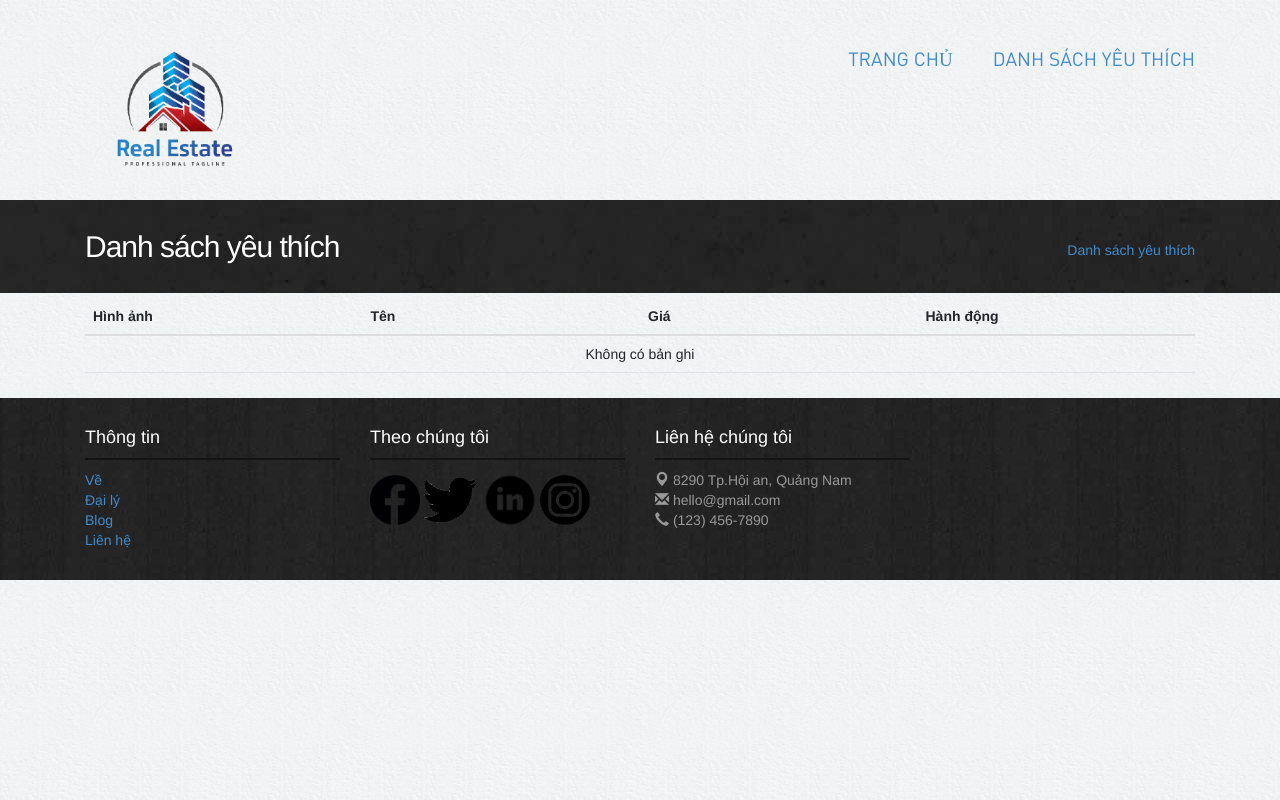
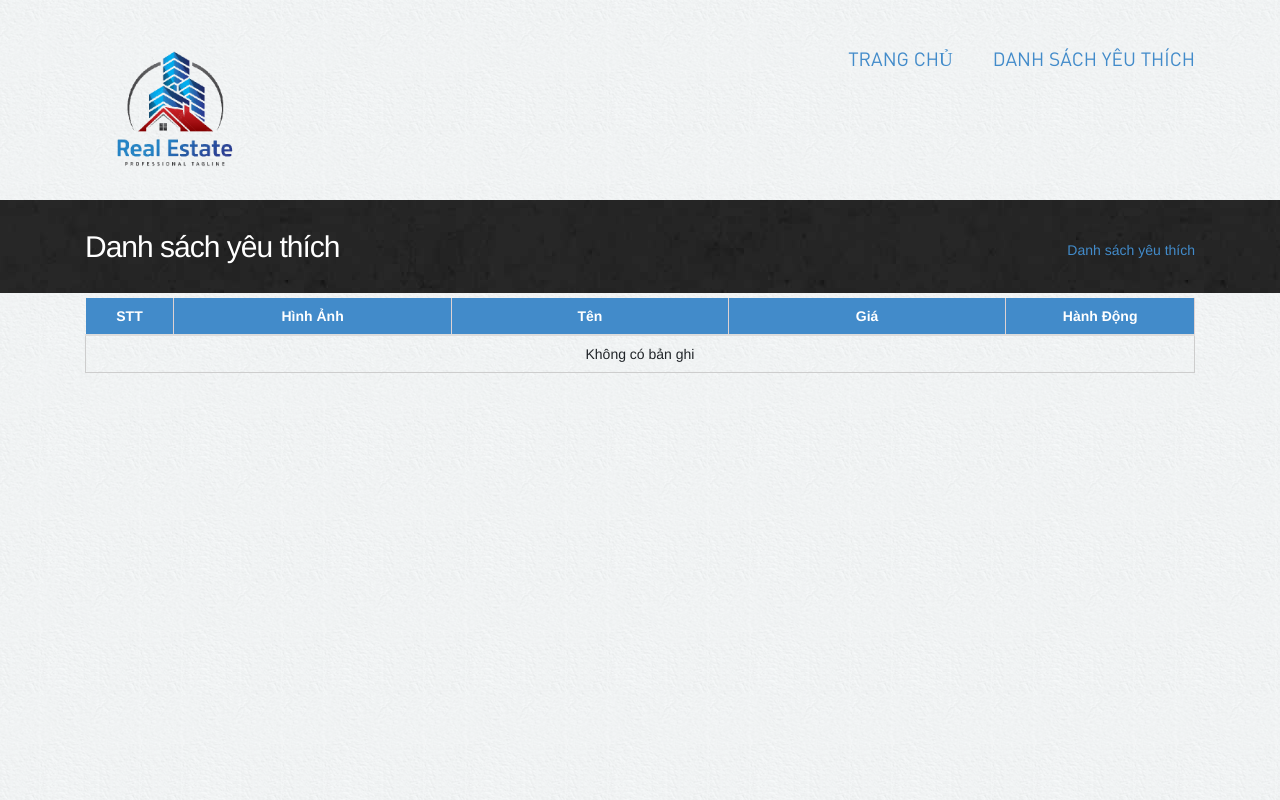
Before and after one commit to phamductrung11/real-estate, an Angular app: page /favourite in a window 1280 px wide. Shown: the top 800 px of the page. Built offline with nearby package versions, Linux system fonts and the light colour scheme.

Commit message:
update list

```diff
--- a/package.json
+++ b/package.json
@@ -10,7 +10,7 @@
   },
   "private": true,
   "dependencies": {
-    "@angular/animations": "~12.0.0",
+    "@angular/animations": "^12.0.5",
     "@angular/common": "~12.0.0",
     "@angular/compiler": "~12.0.0",
     "@angular/core": "~12.0.0",
@@ -23,6 +23,7 @@
     "@popperjs/core": "^2.11.5",
     "bootstrap": "^5.1.3",
     "jquery": "^3.6.0",
+    "ngx-toastr": "^14.3.0",
     "rxjs": "~6.6.0",
     "tslib": "^2.1.0",
     "zone.js": "~0.11.4"
--- a/src/app/app.component.ts
+++ b/src/app/app.component.ts
@@ -1,10 +1,16 @@
-import { Component } from '@angular/core';
+import { Component, OnChanges, SimpleChanges } from '@angular/core';
 
 @Component({
   selector: 'app-root',
   templateUrl: './app.component.html',
   styleUrls: ['./app.component.css']
 })
-export class AppComponent {
+export class AppComponent implements OnChanges {
+
   title = 'real-estate';
+
+  ngOnChanges(changes: SimpleChanges): void {
+    console.log('thay đổi ở master');
+    console.log('simplechang:',changes)
+  }
 }
--- a/src/app/app.module.ts
+++ b/src/app/app.module.ts
@@ -14,6 +14,7 @@ import { HttpClientModule } from '@angular/common/http';
 import { FormsModule, ReactiveFormsModule } from '@angular/forms';
 import { FovouriteComponent } from './component/fovourite/fovourite.component';
 import { BrowserAnimationsModule } from '@angular/platform-browser/animations';
+import { ToastrModule } from 'ngx-toastr';
 @NgModule({
   declarations: [
     AppComponent,
@@ -22,7 +23,7 @@ import { BrowserAnimationsModule } from '@angular/platform-browser/animations';
     ItemReadEstateComponent,
     DetailReadEstateComponent,
     FooterComponent,
-    FovouriteComponent
+    FovouriteComponent,
   ],
   imports: [
     BrowserModule,
@@ -32,7 +33,12 @@ import { BrowserAnimationsModule } from '@angular/platform-browser/animations';
     HttpClientModule,
     FormsModule,
     ReactiveFormsModule,
-    NgbPaginationModule
+    NgbPaginationModule,
+    ToastrModule.forRoot({
+      timeOut: 3000,
+      positionClass: 'toast-top-right',
+      preventDuplicates: true,
+    }),
   ],
   providers: [RealEstateService],
   bootstrap: [AppComponent]
--- a/src/app/component/fovourite/fovourite.component.css
+++ b/src/app/component/fovourite/fovourite.component.css
@@ -0,0 +1,9 @@
+tr th {
+	background: #428bca;
+	color: #fff !important;
+	text-transform: capitalize;
+	border-right: 1px solid #ded2d2;
+}
+tr td {
+  border: 1px solid #CDCDCD;
+}
--- a/src/app/component/fovourite/fovourite.component.html
+++ b/src/app/component/fovourite/fovourite.component.html
@@ -1,27 +1,29 @@
-<div class="container mt-2 mb-2">
+<div class="container mt-2 mb-2" style="height: 500px; overflow-Y:scroll">
   <table class="table table-wishlist table-mobile">
     <thead>
-      <tr>
-        <th class="w-25">Hình ảnh</th>
-        <th class="w-25">Tên</th>
-        <th class="w-25">Giá</th>
-        <th class="w-25">Hành động</th>
+      <tr class="headerTable ">
+        <th class="w-5 text-center">STT</th>
+        <th class="w-25 text-center">Hình ảnh</th>
+        <th class="w-25 text-center">Tên</th>
+        <th class="w-25 text-center">Giá</th>
+        <th class="w-20 text-center">Hành động</th>
       </tr>
     </thead>
     <tbody>
       <ng-container *ngIf="listFavorite?.length > 0 ; else notFound">
-      <tr *ngFor="let item of listFavorite">
-        <td class="product-col">
-          <div class="product">
+      <tr *ngFor="let item of listFavorite;let i=index">
+        <td class="product-col text-center">{{i+1}}</td>
+        <td class="product-col text-center">
+          <div class="product text-center">
             <figure class="product-media"><a href="#"><img
                   [src]="item.avatar" style="height: 100px;width:75%"></a></figure>
           </div>
         </td>
-        <td> <h4 class="product-title">{{item.title}}</h4></td>
-        <td class="price-col">
+        <td class="text-center"> <h4 class="product-title">{{item.title}}</h4></td>
+        <td class="price-col text-center">
           <h4>{{item.price.from | currency: "VND" : true : '1.3-3'}}.000.000 - {{item.price.to | currency: "VND" : true : '1.3-3'}}.000.000</h4>
         </td>
-        <td class="remove-col text-center"><button class="btn btn-secondary btn-sm" (click)="Remove(item.id)"><i class="icon-close"></i> X </button></td>
+        <td class="remove-col text-center"><button class="btn btn-danger " (click)="Remove(item.id)"><i class="icon-close"></i> X </button></td>
       </tr>
       </ng-container>
       <ng-template #notFound>
--- a/src/app/component/fovourite/fovourite.component.ts
+++ b/src/app/component/fovourite/fovourite.component.ts
@@ -1,4 +1,6 @@
+import { Location } from '@angular/common';
 import { Component, OnInit } from '@angular/core';
+import { Router } from '@angular/router';
 import { RealEstateService } from 'src/app/service/real-estate.service';
 
 @Component({
@@ -15,8 +17,9 @@ export class FovouriteComponent implements OnInit {
   }
 
   Remove(id:any){
-    this.listFavorite = this.listFavorite.filter((item:any) => item.id !== id)
+  this.listFavorite = this.listFavorite.filter((item:any) => item.id !== id)
   this.realEstateService.set(this.listFavorite);
+  this.realEstateService.showSuccess('Xóa khỏi danh sách yêu thích thành công', 'Thông báo');
   }
 
 }
--- a/src/app/component/header/header.component.html
+++ b/src/app/component/header/header.component.html
@@ -11,7 +11,7 @@
 
         <ul class="pull-right">
           <li><a [routerLink]="['/']">Trang chủ</a></li>
-          <li><a [routerLink]="['/favourite']">Danh sách yêu thích</a></li>
+          <li><a style="color: #428bca;" (click)="hanldeCart()">Danh sách yêu thích</a></li>
         </ul>
 </div>
 <!-- #Header Starts -->
--- a/src/app/component/header/header.component.ts
+++ b/src/app/component/header/header.component.ts
@@ -1,5 +1,6 @@
 import { Component, OnInit } from '@angular/core';
 import { ActivatedRoute, NavigationEnd, Router } from '@angular/router';
+import { RealEstateService } from 'src/app/service/real-estate.service';
 
 @Component({
   selector: 'app-header',
@@ -9,7 +10,7 @@ import { ActivatedRoute, NavigationEnd, Router } from '@angular/router';
 export class HeaderComponent implements OnInit {
   currentUrl:any;
   nameUrl:any;
-  constructor(public router:Router) {
+  constructor(public router:Router, public realEstateService: RealEstateService) {
   }
 
   ngOnInit(): void {
@@ -29,4 +30,13 @@ export class HeaderComponent implements OnInit {
     );
   }
 
+  hanldeCart(){
+    const listRealEstate =this.realEstateService.get();
+    if (listRealEstate.length === 0) {
+      this.realEstateService.showError('Không có bảng ghi nào trong danh sách', 'Thông báo');
+    }else{
+      this.router.navigate(['/favourite'])
+    }
+  }
+
 }
--- a/src/app/component/list-real-estate/list-real-estate.component.ts
+++ b/src/app/component/list-real-estate/list-real-estate.component.ts
@@ -115,6 +115,7 @@ export class ListRealEstateComponent implements OnInit {
     let ListItem = this.realEstateService.get();
     ListItem.push(event)
     this.realEstateService.set(ListItem)
+    this.realEstateService.showSuccess('Thêm vào danh sách yêu thích thành công', 'Thông báo')
     this.listReadEstate.map((item:any) => {
       if (item.id === event.id) {
         item.disabled = true;
--- a/src/app/service/real-estate.service.ts
+++ b/src/app/service/real-estate.service.ts
@@ -1,13 +1,27 @@
 import { Injectable } from '@angular/core';
 import { HttpClient, HttpEvent } from '@angular/common/http'
 import { Observable } from 'rxjs';
+import { ToastrService } from 'ngx-toastr';
 @Injectable({
   providedIn: 'root'
 })
 export class RealEstateService {
   KEY_REALESTATE : string= 'REALESTATE';
 
-  constructor(private http: HttpClient) { }
+  constructor(private http: HttpClient,
+    private toastr: ToastrService) { }
+
+  showSuccess(message: any, title: any) {
+    this.toastr.success(message, title, {
+      enableHtml: true
+    })
+  }
+
+  showError(message: any, title: any) {
+    this.toastr.error(message, title, {
+      enableHtml: true
+    })
+  }
 
   getData(): Observable<any> {
     return this.http.get<any>('./assets/data.json');
--- a/src/styles.css
+++ b/src/styles.css
@@ -1,4 +1,5 @@
 /* You can add global styles to this file, and also import other style files */
+@import '~ngx-toastr/toastr';
 ngb-carousel .wrapper {
   position: relative;
   height: 0;
```
Also changed, not shown: 1 other file (tests, documents, lock files or other folders).
